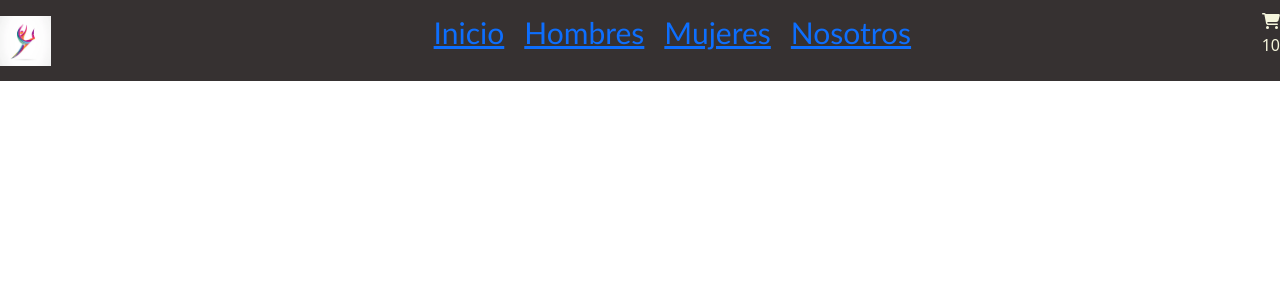
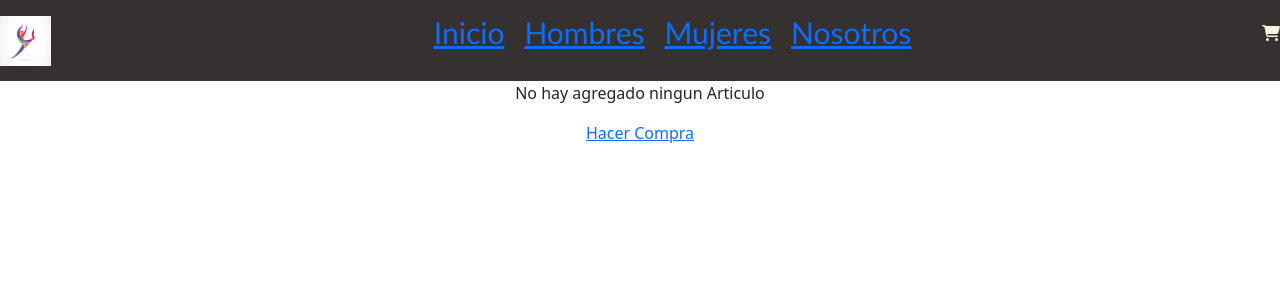
Before and after one commit to MatiasBurdisso/CursoReactsJs, a React (Create React App) app in the folder mi-primer-proyecto/: page /cart in a window 1280 px wide. Shown: the top 300 px of the page. Built offline with nearby package versions, Linux system fonts and the light colour scheme.

Commit message:
terminando

```diff
--- a/mi-primer-proyecto/src/App.js
+++ b/mi-primer-proyecto/src/App.js
@@ -6,19 +6,27 @@ import {ItemDetailContainer} from './componets/itemDetailcontainer/itemDetailcon
 import { Itemlist } from './componets/itemList/itemList';
 import { QuienesSomos } from './componets/QuinesSomosPage/QuienesSomosPage';
 import { BrowserRouter, Routes, Route } from 'react-router-dom';
+import React from 'react';
+import { CartProvider } from '../src/context/CartContext';
+import { Cart } from './componets/cart/cart';
+
+
 
 function App() {
   return (
   <BrowserRouter>
     <div className="App">
       <div>
+      <CartProvider>
       <Navbar/>
       <Routes>
         <Route path='/inicio' element={<ItemListContainer/>}/>
         <Route path='/categoria/:categoryID' element={<ItemListContainer/>}/>
         <Route path='/quienesSomos' element={<QuienesSomos/>}/>
+        <Route path='/cart' element={<Cart/>}/>
         <Route path='/detalle/:detalleID' element={<ItemDetailContainer/>}/>
       </Routes>
+      </CartProvider>
       </div>
     </div>
   </BrowserRouter>
--- a/mi-primer-proyecto/src/componets/Navbar/Navbar.jsx
+++ b/mi-primer-proyecto/src/componets/Navbar/Navbar.jsx
@@ -1,7 +1,7 @@
 import "./Navbar.css";
 import {CartWidget} from "../cartwidget/CartWidget";
 import ImagenDeLogo from "../../assets/logo.jpg";
-import { Link } from "react-router-dom";
+import { Link, NavLink } from "react-router-dom";
 
 export const Navbar = () =>{
     return(
@@ -12,8 +12,9 @@ export const Navbar = () =>{
                 <li><Link to="./categoria/masculino">Hombres</Link></li>
                 <li><Link to="./categoria/femenino">Mujeres</Link></li>
                 <li><Link to="./quienesSomos">Nosotros</Link></li>
+
             </ul>
-            <CartWidget/>
+            <Link to="./cart"><CartWidget/></Link>
         </nav>
     )
 }
--- /dev/null
+++ b/mi-primer-proyecto/src/componets/cart/cart.jsx
@@ -0,0 +1,30 @@
+import React from "react";
+import { useCartContext } from "../../context/CartContext";
+import { Link } from "react-router-dom";
+import { ItemCart } from "../itemCart/itemCart";
+
+
+export const Cart = () => {
+    const {cart, totalPrice} = useCartContext();
+
+    if (cart.length === 0) {
+        return (
+            <>
+                <p>No hay agregado ningun Articulo</p>
+                <Link to='/inicio'>Hacer Compra</Link>
+            </>
+        )
+    }
+
+
+    return (
+        <>
+        {
+            cart.map(product => <ItemCart key={product.id} product={product} />)
+        }
+        <p>Total: {totalPrice()}</p>
+
+
+        </>
+    )
+}
--- a/mi-primer-proyecto/src/componets/cartwidget/CartWidget.jsx
+++ b/mi-primer-proyecto/src/componets/cartwidget/CartWidget.jsx
@@ -1,12 +1,14 @@
 import {} from "./cartwidget.css"
 import { FontAwesomeIcon } from '@fortawesome/react-fontawesome';
 import { faCoffee, faCartShopping} from '@fortawesome/free-solid-svg-icons';
+import { useCartContext } from "../../context/CartContext";
 
 export const CartWidget = () =>{
+    const {totalProducts} = useCartContext();
     return(
         <div>
             <FontAwesomeIcon className="carrito" icon={faCartShopping}/>
-            <p className="carrito">10</p>
+            <p className="carrito">{totalProducts() || ''}</p>
         </div>
     )
 }
--- /dev/null
+++ b/mi-primer-proyecto/src/componets/itemCart/itemCart.css
@@ -0,0 +1,11 @@
+.itemCart {
+    display: flex;
+    border-bottom: 1px solid gray;
+    max-width: 500px;
+    margin: 1rem auto;
+}
+
+.itemCart img {
+    width: 200px;
+    margin-right: 1rem;
+}
--- /dev/null
+++ b/mi-primer-proyecto/src/componets/itemCart/itemCart.jsx
@@ -0,0 +1,22 @@
+import React from "react";
+import { arregloproductos } from "../itemList/item";
+import { useCartContext } from "../../context/CartContext";
+import "./itemCart.css";
+
+
+export const ItemCart = ({ product }) => {
+    const { removeProduct } = useCartContext();
+    return (
+        <div className="itemCart">
+            <img src={product.foto} alt={product.articulos} />
+            <div>
+                <p>Articulo: {product.articulos}</p>
+                <p>Genero: {product.categoria}</p>
+                <p>Precio: {product.precio}</p>
+                <p>Subtotal:{product.quantity * product.precio}</p>
+                <button onClick={()=>removeProduct(product.id)}>Eliminar</button>
+            </div>
+
+        </div>
+    )
+}
--- a/mi-primer-proyecto/src/componets/itemDetail/itemDetail.jsx
+++ b/mi-primer-proyecto/src/componets/itemDetail/itemDetail.jsx
@@ -3,13 +3,18 @@ import { ItemCount } from '../itemcount/itemcount';
 import { useEffect, useState } from "react";
 import React from "react";
 import { Link } from "react-router-dom";
+import { useCartContext } from "../../context/CartContext";
+import { useContext } from "react";
 
 
 export const ItemDetail = ({ detalles }) => {
   const [goToCart, setGoToCart] = useState(false);
+  const {addProduct} = useCartContext();
+
 
   const onAdd = (quantity) => {
     setGoToCart(true);
+    addProduct(detalles,quantity);
   }
 
   return (
@@ -23,7 +28,7 @@ export const ItemDetail = ({ detalles }) => {
             <h1>{detalles.articulos}</h1>
             {
               goToCart
-              ? <Link to ='/quienesSomos' >Terminar Compra</Link>
+              ? <Link to ='/cart' >Terminar Compra</Link>
               : <ItemCount initial={1} stock={10} onAdd={onAdd} />
             }
           </div>
--- a/mi-primer-proyecto/src/componets/itemList/itemList.jsx
+++ b/mi-primer-proyecto/src/componets/itemList/itemList.jsx
@@ -1,6 +1,8 @@
 import { arregloproductos } from "./item";
 import React from "react";
 import { Link } from "react-router-dom";
+
+
 
 export const Itemlist = ({items}) => {
 
--- /dev/null
+++ b/mi-primer-proyecto/src/context/CartContext.jsx
@@ -0,0 +1,48 @@
+import React, { Children } from "react";
+import { useState, useContext } from "react";
+const CartContext = React.createContext([]);
+
+export const useCartContext = () => useContext(CartContext);
+
+export const CartProvider = ({ children }) => {
+    const [cart, setCart] = useState([]);
+
+    const addProduct = (item, quantity) => {
+        if (isInCart(item.id)) {
+            setCart(cart.map(product => {
+                return product.id === item.id ? { ...product, quantity: product.quantity + quantity } : product
+            }));
+        } else {
+            setCart([...cart, {...item,quantity}]);
+        }
+    }
+const totalPrice = () => {
+    return cart.reduce((prev, act) => prev + act.quantity * act.precio, 0);
+}
+const totalProducts = () => cart.reduce((acumulador, productoActual)=> acumulador + productoActual.quantity,0);
+
+console.log('Carrito:', cart);
+
+const clearCart = () => setCart([]);
+
+const isInCart = (id) => {
+    return cart.find(product => product.id === id) ? true : false;
+}
+
+const removeProduct = (id) => setCart(cart.filter(product => product.id !== id));
+
+
+return (
+    <CartContext.Provider value={{
+        clearCart,
+        isInCart,
+        removeProduct,
+        addProduct,
+        totalPrice,
+        totalProducts,
+        cart
+    }}>
+        {children}
+    </CartContext.Provider>
+)
+}
```
